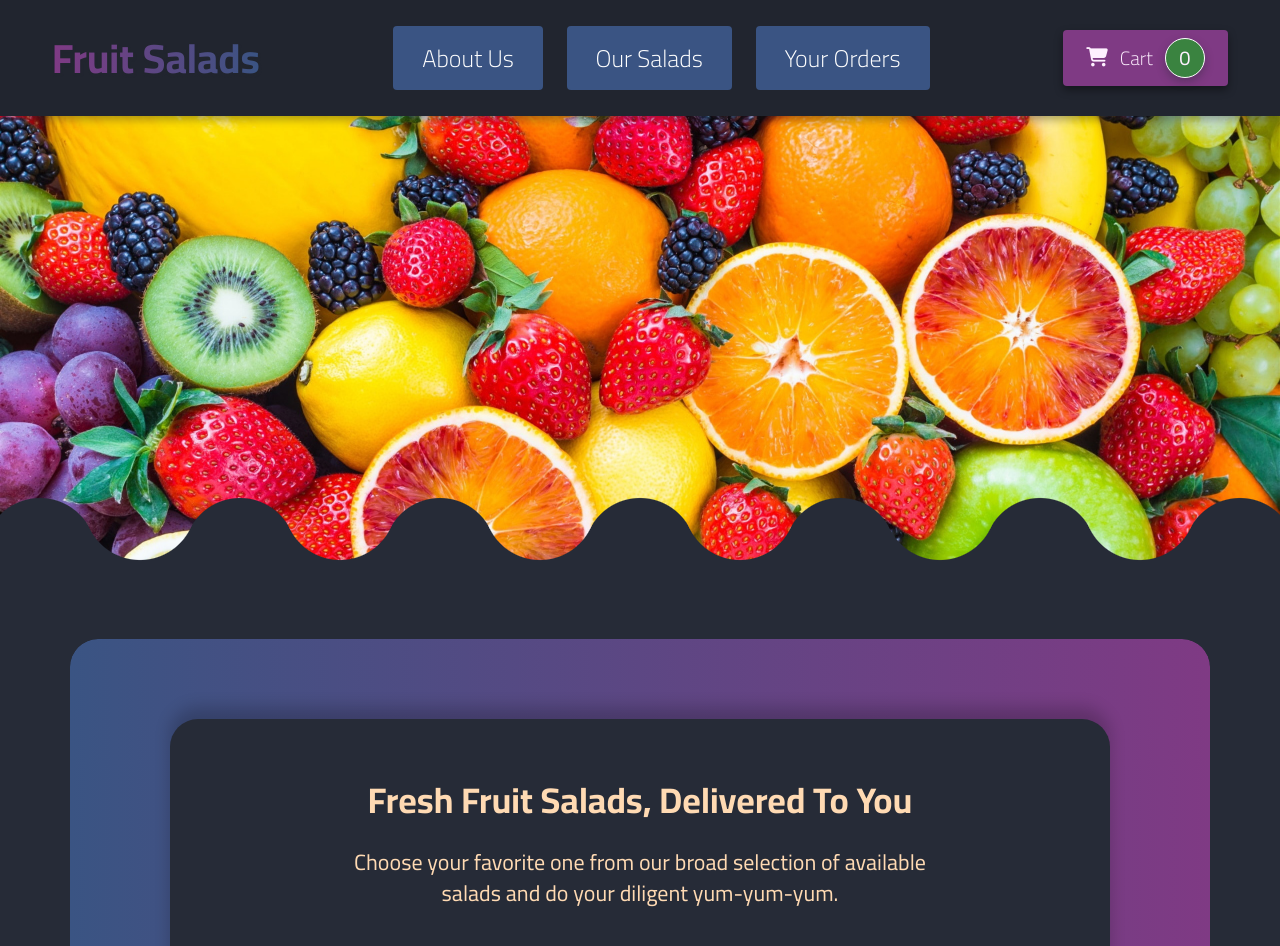
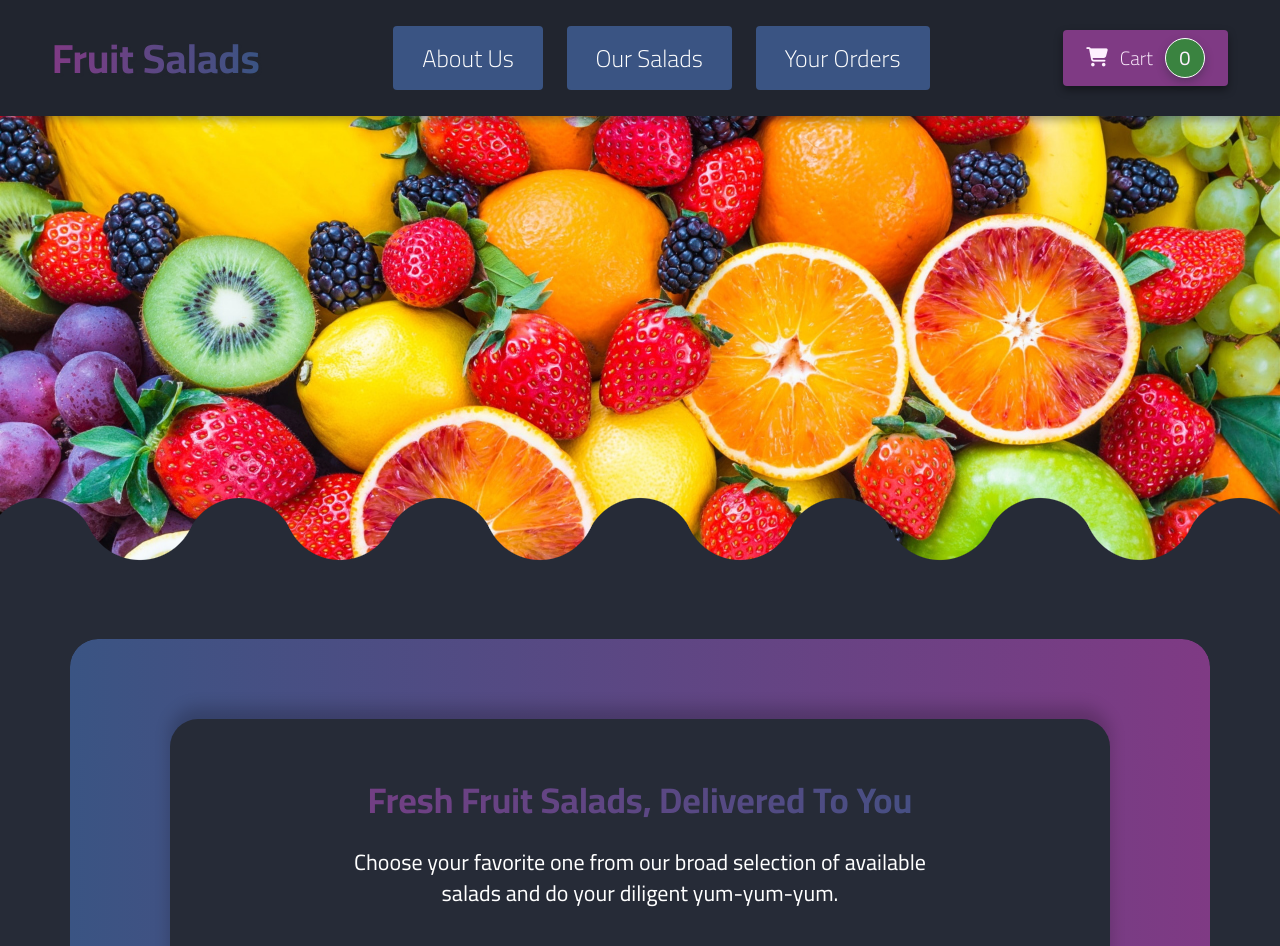
Before and after one commit to xlsmile/meals, a React (Create React App) app: page / in a window 1280 px wide. Shown: the top 946 px of the page. Built offline with nearby package versions, Linux system fonts and the light colour scheme.

Commit message:
Update summary area.

```diff
--- a/src/index.css
+++ b/src/index.css
@@ -47,10 +47,11 @@ body {
   }
 }
 
-.title__primary, .title__tertiary {
+.title__primary, .title__secondary, .title__tertiary {
   background: linear-gradient(-90deg, #3a5483, #7f3a84);
   background-clip: text;
   -webkit-text-fill-color: transparent;
+  color: #fff;
 }
 .title__primary {
   font-size: calc(1rem + 2.4vw);
@@ -59,7 +60,6 @@ body {
 .title__secondary {
   font-size: calc(1rem + 2vw);
   margin-bottom: 0.4em;
-  color: #ffdab3;
 }
 .title__tertiary {
   font-size: calc(0.9rem + 0.8vw);
@@ -73,7 +73,6 @@ body {
   font-weight: 400;
   width: 70%;
   margin-inline: auto;
-  color: #ffdab3;
 }
 
 .cta {
--- a/src/scss/base/_typorgaphy.scss
+++ b/src/scss/base/_typorgaphy.scss
@@ -1,9 +1,11 @@
 .title {
   &__primary,
+  &__secondary,
   &__tertiary {
     background: linear-gradient(-90deg, $color-default, $color-gamma);
     background-clip: text;
     -webkit-text-fill-color: transparent;
+    color: $color-white;
   }
 
   &__primary {
@@ -14,7 +16,6 @@
   &__secondary {
     font-size: $font-size-l;
     margin-bottom: 0.4em;
-    color: $color-delta;
   }
 
   &__tertiary {
@@ -31,6 +32,5 @@
     font-weight: 400;
     width: 70%;
     margin-inline: auto;
-    color: $color-delta;
   }
 }
```
